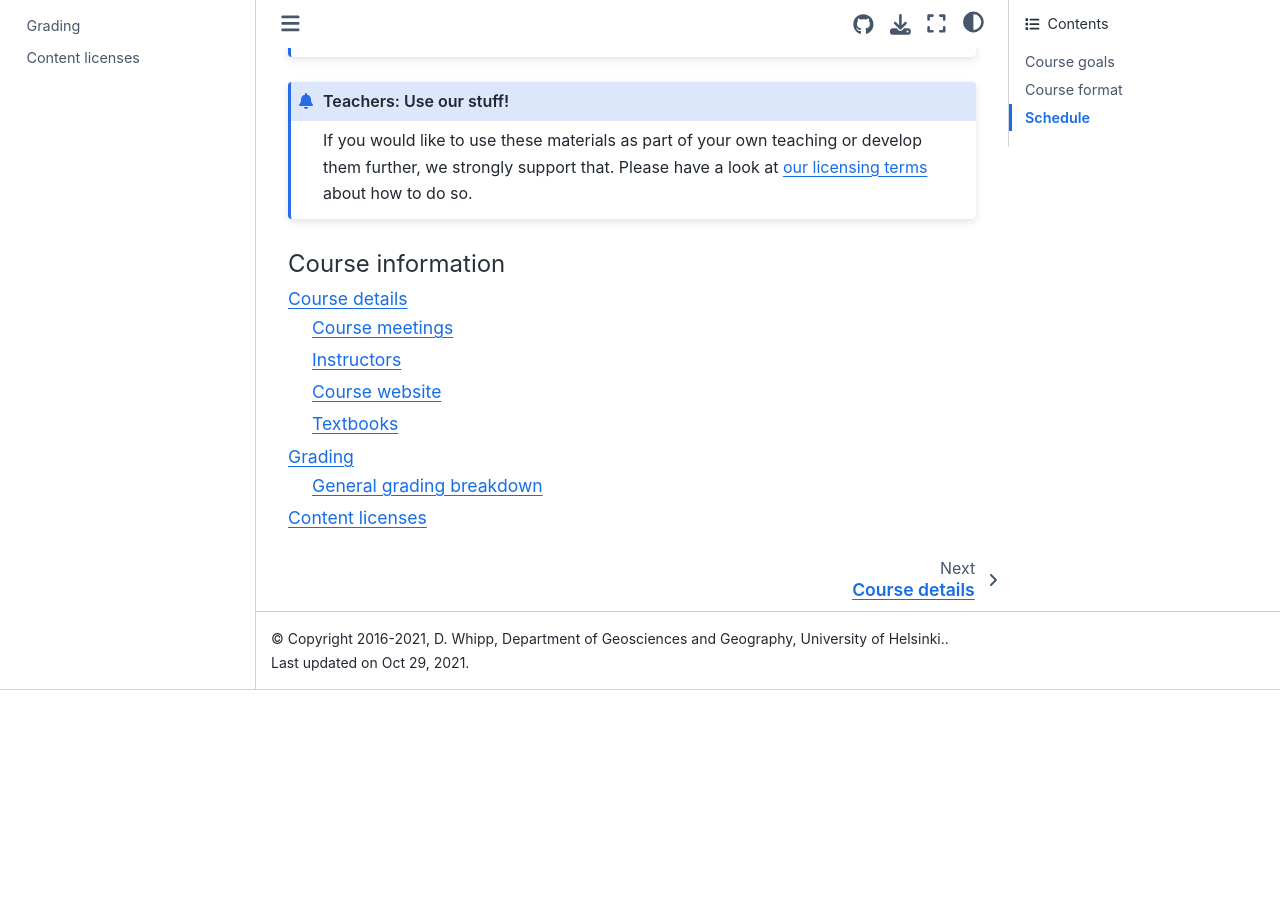
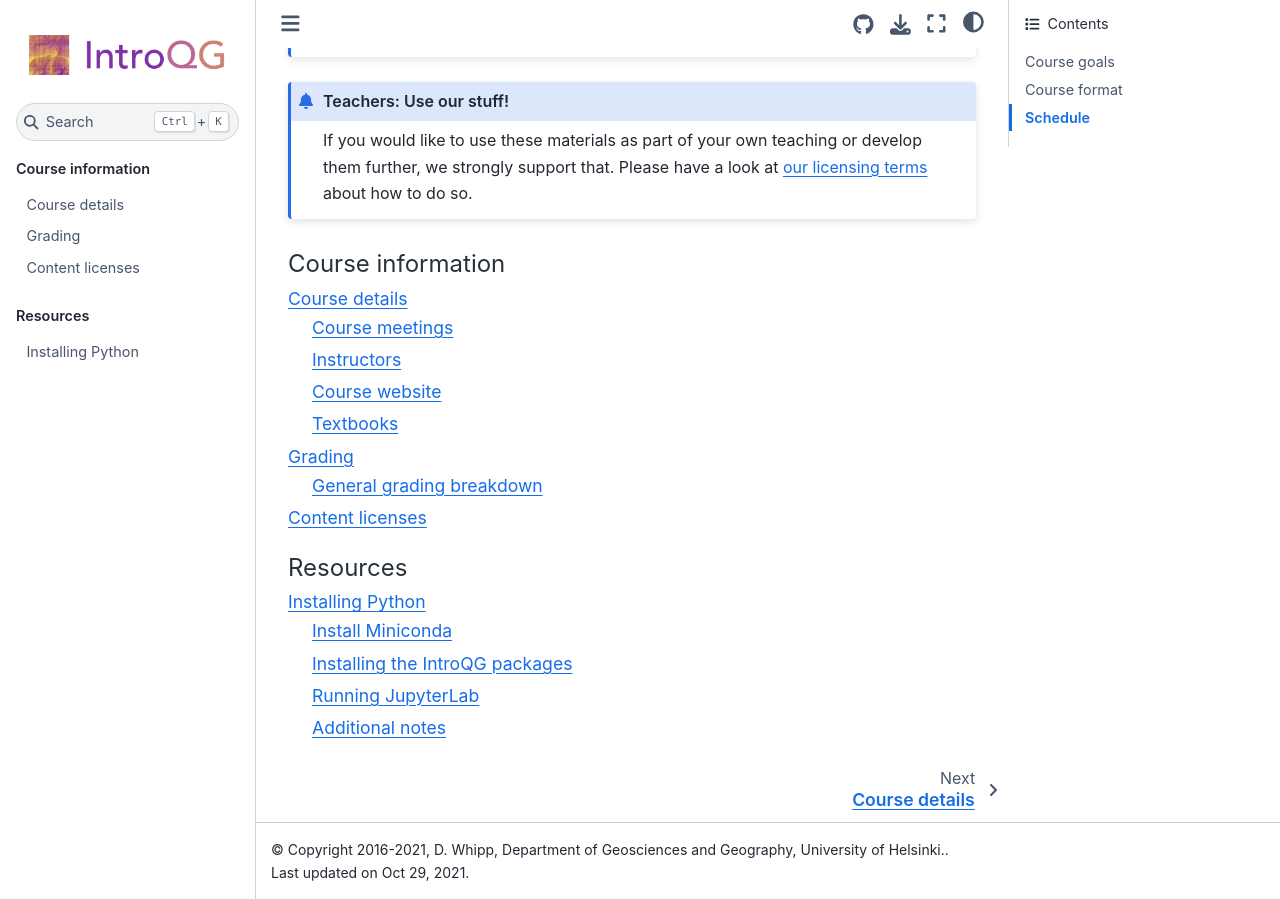
Before and after one commit to IntroQG/site, a Sphinx documentation site: the page built from source/index.rst, in a window 1280 px wide and 900 px high, scrolled down 1840 px. Built offline with Sphinx 7.4.7 and the Sphinx Book theme 1.1.4, drawn with Linux system fonts in a browser that asks for light colours; before the commit the page ends 2530 px from its top, so only the background shows below that; some of the changed lines change nothing that is shown.

Commit message:
Add Python install instructions

```diff
--- /dev/null
+++ b/source/general-info/installing-miniconda.rst
@@ -0,0 +1,234 @@
+Installing Python
+=================
+
+In this course we try to provide cloud computing resources that do not require you to install anything on your own computer in order to start learning Python. Of course, **it is absolutely possible to do programming with Python on your own computer**.
+First, you need to install Python.
+
+The purpose of this page is to help you to install Python and different Python packages into your own computer.
+Even though it is possible to install Python from the `Python homepage <https://www.python.org/>`_, **we highly recommend using** `Miniconda <https://docs.conda.io/en/latest/miniconda.html>`_ to install Python.
+Miniconda comes with Python and a small number of essential packages.
+Additional packages can be installed using the package management systems `mamba <https://mamba.readthedocs.io/en/latest/index.html>`_ or `conda <https://docs.conda.io/en/latest/>`__.
+Both offer similar functionality, but we suggest using mamba because it is significantly faster for installing the libraries needed for using Python for GIS.
+
+Miniconda is a light-weight version of `Anaconda <https://www.anaconda.com/>`_ which is an open source distribution of the Python and R programming languages for large-scale data processing, predictive analytics, and scientific computing, that aims to simplify package management and deployment.
+In short, it makes life much easier when installing new tools for use in Python.
+The full anaconda installation comes with all packages needed in the Introduction to Quantitative Geology course (and much more!), but Miniconda allows us to save some disk space and avoid package conflicts (important for those installing GIS packages!).
+
+In case you already have Anaconda installed on your computer, you can continue using that during the Introduction to Quantitative Geology course without a problem. **However, if you are new to Python and have not yet installed anything,** we recommend you start by installing `Miniconda  <https://docs.conda.io/en/latest/miniconda.html>`_ on your computer.
+
+.. admonition:: Do I need to install anything?
+
+    As noted above, you can complete the Introduction to Quantitative Geology course without installing anything on your own computer!
+    Each lesson contains a launch button for running the code **interactively in your web browser**.
+
+Install Miniconda
+-----------------
+
+You can find several versions of Miniconda for different operating systems on the `Miniconda dowload page <https://docs.conda.io/en/latest/miniconda.html>`__.
+Details on the installation for Windows, macOS and Linux users below.
+**Note**: We recommend using Miniconda based on Python 3.8 for this course.
+
+Windows
+~~~~~~~
+
+.. admonition:: Miniconda for UH Windows computers
+
+    Before proceeding with the installation instructions below, you should check whether you are able to install Miniconda using the Software Center on Windows computers administered by the University of Helsinki.
+    If this option is available to you, we suggest installing Miniconda that way (and you can ignore the installation instructions in this section and jump to the section on `Installing the IntroQG packages`_.
+
+To install Miniconda, visit the `Miniconda download page <https://docs.conda.io/en/latest/miniconda.html#windows-installers>`__ and download the **Miniconda3 Windows 64-bit** installer for Windows.
+
+.. figure:: img/miniconda-windows.png
+    :width: 600px
+    :align: center
+    :alt: Downloading Miniconda for Windows
+
+Install Miniconda to your computer by double clicking the installer and install it into a directory you want (needs admin rights).
+Install it for **all users** and use default settings.
+
+After the installation is completed, test that the package manager ``conda`` works by
+`opening a command prompt as an admin user <http://www.howtogeek.com/194041/how-to-open-the-command-prompt-as-administrator-in-windows-8.1/>`_ and running command ``conda --version``.
+If the command returns a version number of conda (e.g. ``conda 4.10.3``) everything is working correctly.
+
+.. admonition:: Windows admin rights for UH computers
+
+    Windows users with a **computer administered by the University of Helsinki**: If you don't have **administrator rights** on your computer, you might want to apply for an admin account.
+    `Read more about administrator rights and software installations <https://helpdesk.it.helsinki.fi/en/instructions/computer-and-printing/workstation-administrator-rights>`__.
+
+macOS
+~~~~~
+
+Visit the `Miniconda download page <https://docs.conda.io/en/latest/miniconda.html#macosx-installers>`__ and download the Python 3.8 installer for macOS.
+
+.. figure:: img/miniconda-macos.png
+    :width: 600px
+    :align: center
+    :alt: Downloading Miniconda for Mac
+
+Double click on the package after it downloads and follow the instructions for installation using the default values.
+
+Linux
+~~~~~
+
+Visit the `Miniconda download page <https://docs.conda.io/en/latest/miniconda.html#linux-installers>`__ and download the Python 3.8 installer for Linux.
+
+.. figure:: img/miniconda-linux.png
+    :width: 600px
+    :align: center
+    :alt: Downloading Miniconda for Linux
+
+**Install Miniconda 3 and add it to system path:**
+
+.. code-block::
+
+    # Download and install Anaconda
+    sudo wget https://repo.anaconda.com/miniconda/Miniconda3-latest-Linux-x86_64.sh
+    sudo bash Miniconda3-latest-Linux-x86_64.sh
+
+    # Add Anaconda installation permanently to PATH variable
+    nano ~/.bashrc
+
+    # Add following line at the end of the file and save (EDIT ACCORDING YOUR INSTALLATION PATH)
+    export PATH=$PATH:/PATH_TO_MINICONDA/miniconda3/bin:/PATH_TO_MINICONDA/miniconda3/lib/python3.8/site-packages
+
+Installing the IntroQG packages
+-------------------------------
+
+As noted above, we will be using the mamba package installer to manage the installation of Python packages in Miniconda.
+To do this, we must first install mamba and then download some Python environment files that contain the list of packages used in the Introduction to Quantitative Geology course.
+This will ensure the Python environment on your computer is the same as that used in the cloud computing system for the course.
+The steps for installing the IntroQG packages are below.
+
+Installing mamba
+~~~~~~~~~~~~~~~~
+
+To get started we will install the mamba package manager in our new Miniconda environment (are you tired of all the snake references yet?).
+We can install mamba by opening a terminal window or command prompt in Windows (as an admin user) and running the following:
+
+.. code-block:: bash
+
+    # Install mamba
+    conda install mamba -n base -c conda-forge
+
+If you're curious, you can find more about mamba in the `online user guide <https://mamba.readthedocs.io/en/latest/index.html>`__ which covers most of the basic things, such as installing new packages.
+
+Downloading the Python environment files
+~~~~~~~~~~~~~~~~~~~~~~~~~~~~~~~~~~~~~~~~
+
+The files needed for creating the IntroQG environment can be `found on GitHub <https://github.com/introqg/python-environments/>`__.
+
+**If you are already familiar with using git**, you can clone the repository containing the files by typing
+
+.. code-block:: bash
+
+    # Clone IntroQG environment files
+    git clone https://github.com/introqg/python-environments/
+
+**If you are not familiar with git**, you can visit the `GitHub repository with the environment files <https://github.com/introqg/python-environments/>`__, click on the green **Code** button, and select Download ZIP to download a copy of the files.
+
+.. figure:: img/python-environment.png
+    :width: 600px
+    :align: center
+    :alt: Downloading the python-environments files
+
+After downloading the files, extract the zip file to your computer.
+
+Installing the packages (student)
+~~~~~~~~~~~~~~~~~~~~~~~~~~~~~~~~~
+
+Once you have obtained the code (either by cloning with git or downloading otherwise) can return to your terminal window, change to the directory where you have downloaded the files and create the environment as shown below.
+For example, on macOS or Linux you would do the following.
+
+.. code-block:: bash
+
+    # Change to directory containing environment files
+    cd python-environments
+
+    # Create the environment using mamba
+    mamba env create -f introqg-student.yml
+
+    # Activate the new environment and update Jupyter
+    # NOTE: conda is used to activate an environment!
+    conda activate introqg-student
+    sh postBuild
+
+This creates a new Python virtual environment called ``introqg-student``, which contains the packages listed in the file ``introqg-student.yml``. The new environment is helpful because it will be isolated from other Python packages you might install on your computer and ensure you have all of the packages needed for this course. Finally, the last steps will ensure that the Jupyter environment in the new Python installation has all of its extensions enabled (such as ``jupyterlab-git``).
+
+To use the environment (since it will not be the default environment on your computer) you should type something like the following whenever you open a terminal window to use Python.
+
+.. code-block:: bash
+
+    # Activate the your Python environment
+    conda activate introqg-student
+
+Installing the packages (teacher)
+~~~~~~~~~~~~~~~~~~~~~~~~~~~~~~~~~
+
+Once you have obtained the code (either by cloning with git or downloading otherwise) can return to your terminal window, change to the directory where you have downloaded the files and create the environment as shown below.
+For example, on macOS or Linux you would do the following.
+
+.. code-block:: bash
+
+    # Change to directory containing environment files
+    cd python-environments
+
+    # Create the environment using mamba
+    mamba env create -f introqg-teacher.yml
+
+    # Activate the new environment and update Jupyter
+    # NOTE: conda is used to activate an environment!
+    conda activate introqg-teacher
+    sh postBuild
+
+This creates a new Python virtual environment called ``introqg-teacher``, which contains the packages listed in the file ``introqg-teacher.yml``. The new environment is helpful because it will be isolated from other Python packages you might install on your computer and ensure you have all of the packages needed for this course. Finally, the last steps will ensure that the Jupyter environment in the new Python installation has all of its extensions enabled (such as ``jupyterlab-git``).
+
+To use the environment (since it will not be the default environment on your computer) you should type something like the following whenever you open a terminal window to use Python.
+
+.. code-block:: bash
+
+    # Activate the your Python environment
+    conda activate introqg-teacher
+
+The teacher environment is identical to the student environment with the addition of several packages needed for grading assignments using `nbgrader <https://nbgrader.readthedocs.io/en/stable/>`__.
+
+Running JupyterLab
+------------------
+
+We use `JupyerLab <https://jupyterlab.readthedocs.io/en/stable/getting_started/overview.html>`__ as the main developing environment during this course.
+
+you can start a JupyterLab instance by running this command (notice the space between the words!):
+
+.. code-block:: bash
+
+    jupyter lab
+
+After running the command, JupyterLab should open up automatically in a browser window.
+
+Additional notes
+----------------
+
+You can install new packages using the `mamba install <https://mamba.readthedocs.io/en/latest/user_guide/mamba.html>`__ command.
+The basic syntax for installing packages is ``mamba install package-name``.
+In addition, we also want to specify the **channel** from where the package is downloaded using the parameter ``-c``.
+
+**Installing the pandas package from the conda-forge channel:**
+
+.. code-block:: bash
+
+    mamba install -c conda-forge pandas
+
+Once you run this command, you will see also other packages getting installed and/or updated as mamba checks for dependencies of the installed package.
+Read more about package installations in the `mamba documentation <https://mamba.readthedocs.io/en/latest/advanced_usage/detailed_operations.html>`__
+It's a good idea to search for installation instructions for each package online.
+
+.. admonition:: Conda channels
+
+    `Conda channels <https://docs.conda.io/projects/conda/en/latest/user-guide/concepts/channels.html>`__ used by mamba and are remote locations where packages are stored.
+    During this course (and in general when installing packages for scientific computing and GIS analysis) we download most packages from the `conda-forge <https://conda-forge.org/#about>`__ channel.
+
+
+.. admonition:: Conflicting packages
+
+    A good rule of thumb is to **always install packages from the same channel** (for this course, we prefer the ``conda-forge`` channel).
+    In case you encounter an error message when installing new packages, you might want to first check the versions and channels of existing
+    packages using the `mamba list` command before trying again.
--- a/source/index.rst
+++ b/source/index.rst
@@ -145,9 +145,9 @@
         final-paper/final-report
         final-paper/articles
         final-paper/template
-..
-    .. toctree::
-        :maxdepth: 2
-        :caption: Resources
 
-        general-info/installing-miniconda
+.. toctree::
+    :maxdepth: 2
+    :caption: Resources
+
+    general-info/installing-miniconda
```
